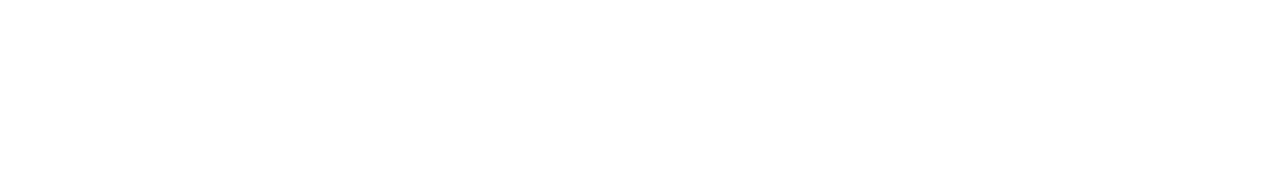
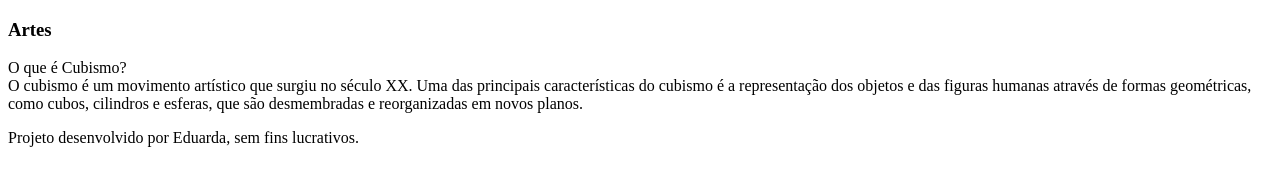
Before and after one commit to dudamhnz/pagina-web-eduarda, a plain HTML site: page index.html in a window 1280 px wide. Drawn offline with Linux system fonts and the light colour scheme.

Commit message:
Alteração do meu HTML

```diff
--- a/index.html
+++ b/index.html
@@ -1,11 +1,28 @@
 <!DOCTYPE html>
-<html lang="en">
+<html lang="pt-br">
 <head>
     <meta charset="UTF-8">
     <meta name="viewport" content="width=device-width, initial-scale=1.0">
-    <title>Document</title>
+    <title>Flashcard</title>
 </head>
 <body>
-
+    <main>
+<section id="container">
+    <article class="cartao">
+        <div class="cartao__conteudo">
+            <h3>Artes</h3>
+            <div class="cartao__conteudo__pergunta">
+                O que é Cubismo?
+            </div>
+        <div class="cartao__conteudo__resposta">
+            O cubismo é um movimento artístico que surgiu no século XX. Uma das principais características do cubismo é a representação dos objetos e das figuras humanas através de formas geométricas, como cubos, cilindros e esferas, que são desmembradas e reorganizadas em novos planos.
+        </div>
+        </div>
+    </article>
+</section>
+    </main>
+    <footer>
+        <p>Projeto desenvolvido por Eduarda, sem fins lucrativos.</p>
+    </footer>
 </body>
 </html>
```
